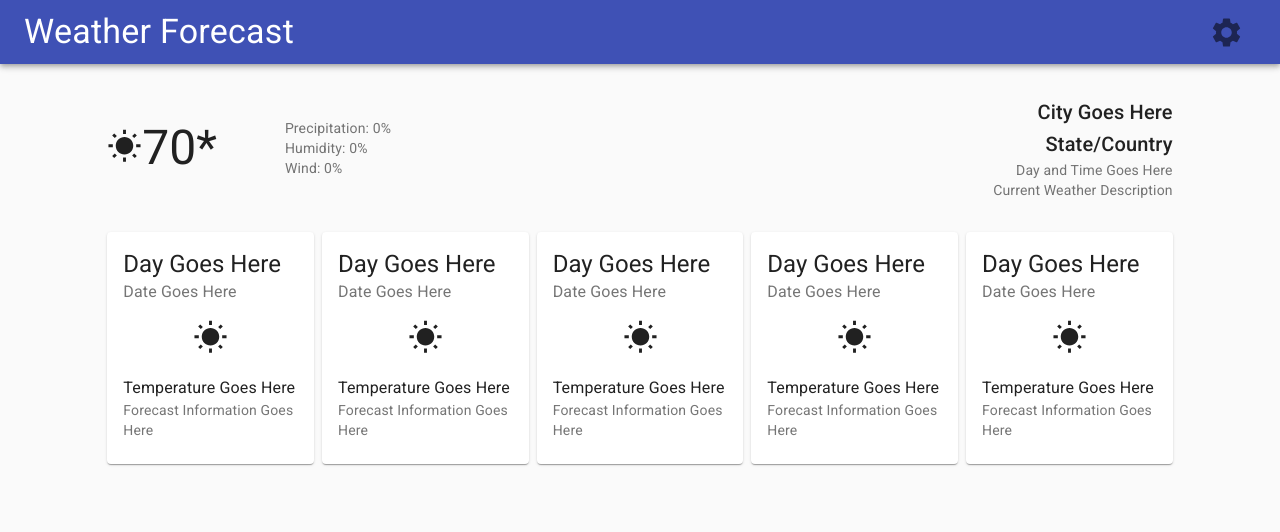
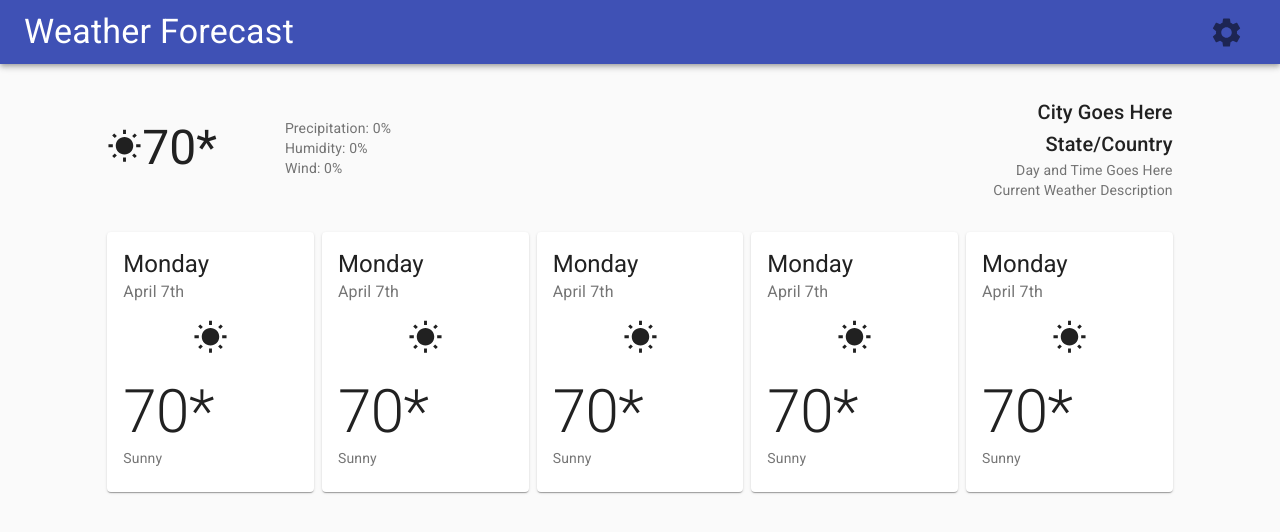
Before and after one commit to dtenglish/React-Weather, a React (Create React App) app: page / in a window 1280 px wide. Shown: the top 532 px of the page. Built offline with nearby package versions, Linux system fonts and the light colour scheme.

Commit message:
prop setup for ForecastItem

```diff
--- a/src/App.js
+++ b/src/App.js
@@ -20,8 +20,12 @@ const App = () => {
           <Grid item xs={false} sm={1} />
           {/* Content */}
           <Grid item container xs={12} sm={10}>
-            <ForecastHeader />
-            <Forecast />
+            <Grid item xs={12}>
+              <ForecastHeader />
+            </Grid>
+            <Grid item xs={12}>
+              <Forecast />
+            </Grid>
           </Grid>
           {/* Gutter */}
           <Grid item xs={false} sm={1} />
--- a/src/components/Forecast.jsx
+++ b/src/components/Forecast.jsx
@@ -3,6 +3,15 @@ import { Box, Grid } from '@material-ui/core';
 import ForecastItem from './ForecastItem';
 
 const Forecast = () => {
+  const tempProps = {
+    day: 'Monday',
+    date: 'April 7th',
+    description: 'Sunny',
+    icon: 'sun',
+    temperature: '70*',
+    weather: 'Sunny'
+  }
+
   return (
     <Box flexGrow={1} mt={"2rem"}>
       <Grid container>
@@ -10,19 +19,19 @@ const Forecast = () => {
         <Grid item container spacing={1}>
           {/* Forecast Items */}
           <Grid item xs>
-            <ForecastItem />
+            <ForecastItem {...tempProps} />
           </Grid>
           <Grid item xs>
-            <ForecastItem />
+            <ForecastItem {...tempProps} />
           </Grid>
           <Grid item xs>
-            <ForecastItem />
+            <ForecastItem {...tempProps} />
           </Grid>
           <Grid item xs>
-            <ForecastItem />
+            <ForecastItem {...tempProps} />
           </Grid>
           <Grid item xs>
-            <ForecastItem />
+            <ForecastItem {...tempProps} />
           </Grid>
         </Grid>
       </Grid>
--- a/src/components/ForecastHeader.jsx
+++ b/src/components/ForecastHeader.jsx
@@ -1,15 +1,8 @@
 import React from 'react';
 import { Box, Grid, Typography } from '@material-ui/core'
-import { makeStyles } from '@material-ui/core/styles';
 import WbSunnyIcon from '@material-ui/icons/WbSunny';
 
-const useStyles = makeStyles((theme) => ({
-
-}));
-
 const ForecastHeader = () => {
-  const classes = useStyles();
-
   return (
     <Box flexGrow={1} mt={"2rem"}>
       <Grid container>
--- a/src/components/ForecastItem.jsx
+++ b/src/components/ForecastItem.jsx
@@ -5,19 +5,21 @@ import WbSunnyIcon from '@material-ui/icons/WbSunny';
 
 
 
-const ForecastItem = () => {
+const ForecastItem = (props) => {
+  const { day, date, description, icon, temperature, weather } = props;
   return (
     <Card>
       <CardHeader
-        title="Day Goes Here"
-        subheader="Date Goes Here"
+        title={day}
+        subheader={date}
       />
       <Box textAlign="center">
         <WbSunnyIcon fontSize="large" />
       </Box>
       <CardContent>
-        <Typography>Temperature Goes Here</Typography>
-        <Typography variant="body2" color="textSecondary" component="p">Forecast Information Goes Here</Typography>
+        <Typography variant="h2">{temperature}</Typography>
+        {/* Add Real Feel Temp */}
+        <Typography variant="body2" color="textSecondary" component="p">{description}</Typography>
       </CardContent>
     </Card>
   );
```
